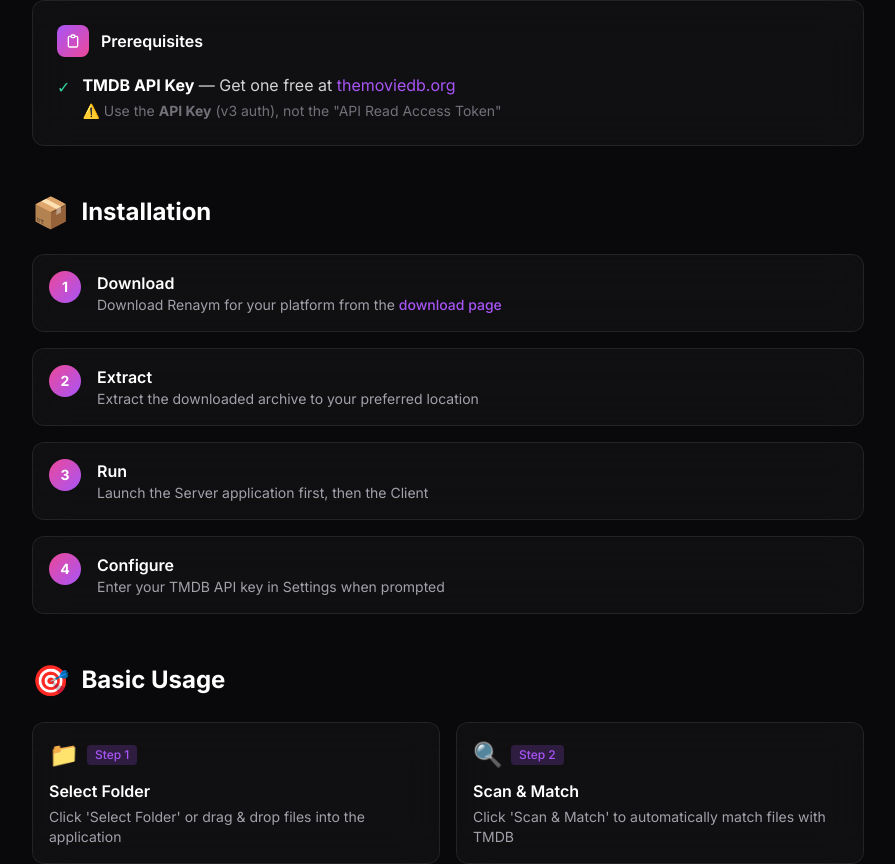
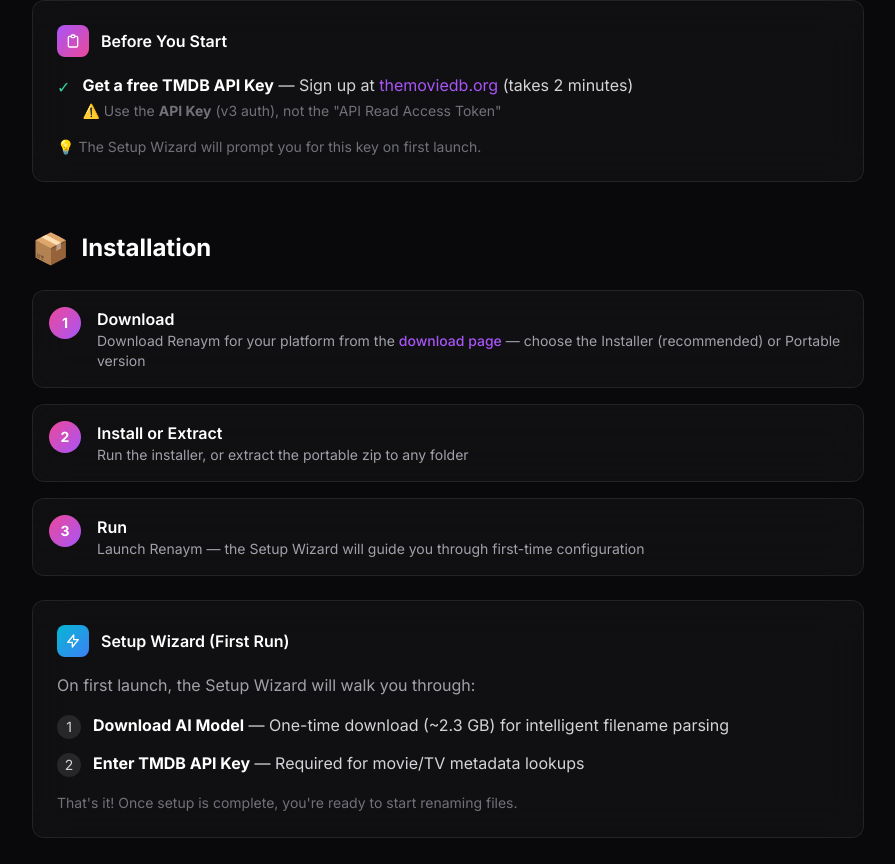
Before and after one commit to paulegradie/renaym, a Next.js app: page /docs in a window 1280 px wide. Shown: the part 589-1453 px from the top of the page, without its empty margins (192-1087 px from the left). Built offline with nearby package versions, Linux system fonts and the light colour scheme.

Commit message:
updated docs page

```diff
--- a/app/docs/page.tsx
+++ b/app/docs/page.tsx
@@ -35,8 +35,8 @@
           {/* Getting Started */}
           <DocSection id="getting-started" icon="🚀" title="Getting Started">
             <p className="text-zinc-400 text-lg mb-6">
-              Renaym is an intelligent media file renamer that uses AI-powered parsing and TMDB metadata
-              to help you organize your movie and TV show library.
+              Renaym is a single-file desktop app that intelligently renames your movie and TV show files
+              using AI-powered parsing and TMDB metadata. Download, run, and you&apos;re ready to go.
             </p>
             <div className="glass-card p-6 rounded-xl">
               <h4 className="font-semibold text-white mb-4 flex items-center">
@@ -45,21 +45,25 @@
                     <path strokeLinecap="round" strokeLinejoin="round" strokeWidth={2} d="M9 5H7a2 2 0 00-2 2v12a2 2 0 002 2h10a2 2 0 002-2V7a2 2 0 00-2-2h-2M9 5a2 2 0 002 2h2a2 2 0 002-2M9 5a2 2 0 012-2h2a2 2 0 012 2" />
                   </svg>
                 </span>
-                Prerequisites
+                Before You Start
               </h4>
               <ul className="space-y-3">
                 <li className="flex items-start">
                   <span className="text-emerald-400 mr-3 mt-0.5">✓</span>
-                  <span className="text-zinc-300"><strong className="text-white">TMDB API Key</strong> — Get one free at{' '}
+                  <span className="text-zinc-300"><strong className="text-white">Get a free TMDB API Key</strong> — Sign up at{' '}
                     <a href="https://www.themoviedb.org/settings/api" target="_blank" rel="noopener noreferrer" className="text-primary hover:underline">
                       themoviedb.org
                     </a>
+                    {' '}(takes 2 minutes)
                     <span className="block text-sm text-zinc-500 mt-1">
                       ⚠️ Use the <strong>API Key</strong> (v3 auth), not the &quot;API Read Access Token&quot;
                     </span>
                   </span>
                 </li>
               </ul>
+              <p className="text-zinc-500 text-sm mt-4">
+                💡 The Setup Wizard will prompt you for this key on first launch.
+              </p>
             </div>
           </DocSection>
 
@@ -71,16 +75,41 @@
                 <Link href="/download" className="text-primary hover:underline font-medium">
                   download page
                 </Link>
+                {' '}— choose the Installer (recommended) or Portable version
               </StepCard>
-              <StepCard number={2} title="Extract">
-                Extract the downloaded archive to your preferred location
+              <StepCard number={2} title="Install or Extract">
+                Run the installer, or extract the portable zip to any folder
               </StepCard>
               <StepCard number={3} title="Run">
-                Launch the Server application first, then the Client
+                Launch Renaym — the Setup Wizard will guide you through first-time configuration
               </StepCard>
-              <StepCard number={4} title="Configure">
-                Enter your TMDB API key in Settings when prompted
-              </StepCard>
+            </div>
+
+            <div className="mt-6 glass-card p-6 rounded-xl">
+              <h4 className="font-semibold text-white mb-4 flex items-center">
+                <span className="p-2 bg-gradient-to-br from-cyan-500 to-blue-500 rounded-lg mr-3">
+                  <svg className="w-4 h-4 text-white" fill="none" viewBox="0 0 24 24" stroke="currentColor">
+                    <path strokeLinecap="round" strokeLinejoin="round" strokeWidth={2} d="M13 10V3L4 14h7v7l9-11h-7z" />
+                  </svg>
+                </span>
+                Setup Wizard (First Run)
+              </h4>
+              <p className="text-zinc-400 mb-4">
+                On first launch, the Setup Wizard will walk you through:
+              </p>
+              <ol className="space-y-3">
+                <li className="flex items-start">
+                  <span className="w-6 h-6 rounded-full bg-zinc-800 text-zinc-300 text-sm flex items-center justify-center mr-3 mt-0.5 flex-shrink-0">1</span>
+                  <span className="text-zinc-300"><strong className="text-white">Download AI Model</strong> — One-time download (~2.3 GB) for intelligent filename parsing</span>
+                </li>
+                <li className="flex items-start">
+                  <span className="w-6 h-6 rounded-full bg-zinc-800 text-zinc-300 text-sm flex items-center justify-center mr-3 mt-0.5 flex-shrink-0">2</span>
+                  <span className="text-zinc-300"><strong className="text-white">Enter TMDB API Key</strong> — Required for movie/TV metadata lookups</span>
+                </li>
+              </ol>
+              <p className="text-zinc-500 text-sm mt-4">
+                That&apos;s it! Once setup is complete, you&apos;re ready to start renaming files.
+              </p>
             </div>
           </DocSection>
 
@@ -181,12 +210,16 @@
                 answer="Try adjusting the filename to be clearer, or search manually in TMDB. Sometimes files with unusual naming conventions need manual intervention."
               />
               <TroubleshootCard
-                question="LLM not working?"
-                answer="Download the Phi-3-Mini model and configure the path in settings. The app will automatically fall back to regex parsing if LLM is unavailable."
+                question="AI parsing not working?"
+                answer="Make sure you completed the AI model download during setup. If skipped, the app will use regex-based parsing instead. You can re-run the setup from Settings."
               />
               <TroubleshootCard
-                question="Server won't start?"
-                answer="Ensure no other application is using the required port."
+                question="TMDB lookups failing?"
+                answer="Verify your TMDB API key is correct in Settings. Make sure you're using the API Key (v3 auth), not the 'API Read Access Token'."
+              />
+              <TroubleshootCard
+                question="App won't start?"
+                answer="Try extracting to a different folder. On Windows, avoid protected folders like Program Files unless using the installer."
               />
             </div>
           </DocSection>
```
